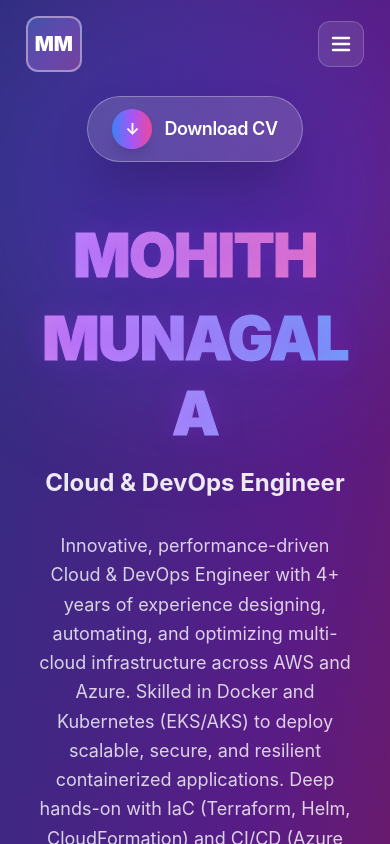
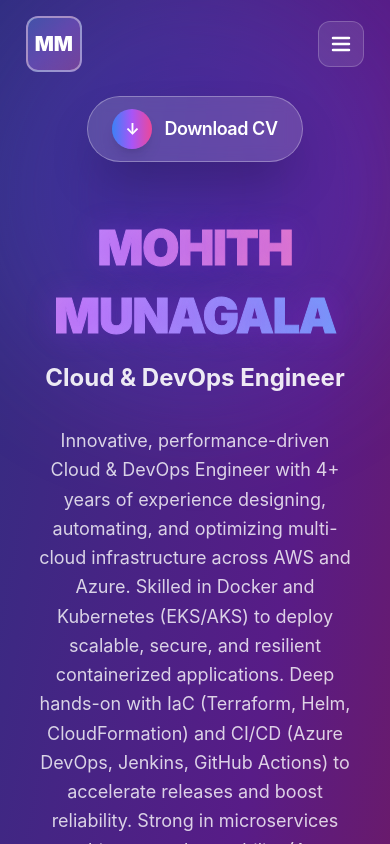
Before and after one commit to reddy771616/Mohith-Munagala-Portfolio, a React (Vite) app: page / in a window 390 px wide. Shown: the top 844 px of the page. Built offline with nearby package versions, Linux system fonts and the light colour scheme.

Commit message:
Improve mobile hero and summary readability

```diff
--- a/src/components/Hero.jsx
+++ b/src/components/Hero.jsx
@@ -30,7 +30,7 @@ const Hero = ({ heroPhoto, professionalSummary, stats }) => {
           <div className="text-center lg:text-left space-y-8 animate-fade-in-up px-2 lg:px-0 pt-8">
             {/* Big Highlighted Name */}
             <div className="space-y-4 overflow-visible">
-              <h1 className="text-6xl md:text-7xl lg:text-8xl font-black leading-tight tracking-tight break-words">
+              <h1 className="text-5xl sm:text-6xl md:text-7xl lg:text-8xl font-black leading-tight tracking-tight break-words">
                 <span className="block bg-gradient-to-r from-blue-400 via-purple-400 to-pink-400 bg-clip-text text-transparent animate-gradient" style={{
                   WebkitTextStroke: '1px transparent',
                   textShadow: '0 0 30px rgba(147, 51, 234, 0.3)',
--- a/src/components/ProfessionalSummary.jsx
+++ b/src/components/ProfessionalSummary.jsx
@@ -7,7 +7,7 @@ const ProfessionalSummary = ({ professionalSummary }) => {
         <p className="m-0 text-blue-200 font-bold text-lg">Innovative and performance-driven Cloud & DevOps Engineer with proven expertise.</p>
       </div>
       <div className="bg-gradient-to-br from-slate-900/90 via-blue-900/30 to-purple-900/30 border-2 border-blue-400/40 rounded-2xl p-6 sm:p-8 shadow-xl backdrop-blur-sm transition-all hover:border-blue-400/80 hover:shadow-blue-500/30 hover:scale-[1.01] transform duration-300">
-        <p className="m-0 text-blue-100 leading-relaxed text-lg sm:text-xl text-justify font-semibold drop-shadow-lg">{professionalSummary}</p>
+        <p className="m-0 text-blue-100 leading-relaxed sm:leading-loose text-lg sm:text-xl text-left font-semibold drop-shadow-lg">{professionalSummary}</p>
       </div>
     </section>
   )
```
